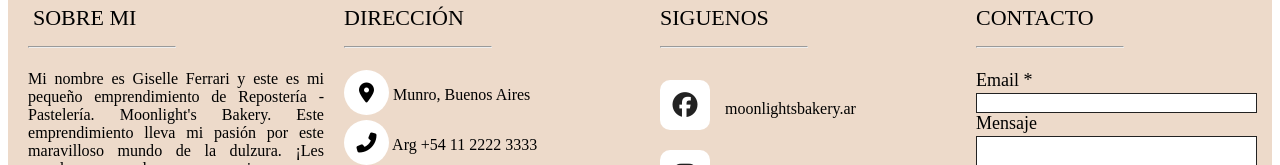
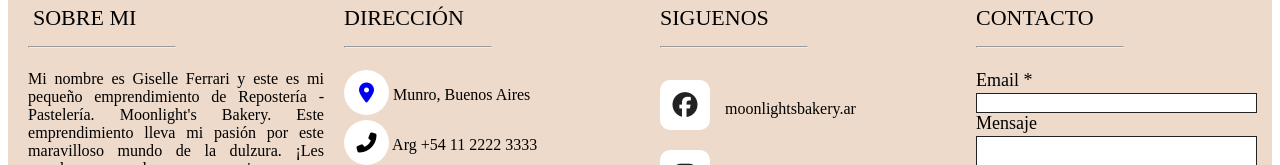
Before and after one commit to GiselleFerrari/moonlights, an Angular app: page / in a window 1280 px wide. Shown: the part 716-881 px from the top of the page. Built offline with nearby package versions, Linux system fonts and the light colour scheme; a web font is replaced by a local one.

Commit message:
Footer c/maps

```diff
--- a/src/app/components/footer/footer.component.html
+++ b/src/app/components/footer/footer.component.html
@@ -19,8 +19,8 @@
         <hr>
         <div class="content">
             <div class="palce">
-                <span class="fas fa-map-marker-alt" title="Dirección"></span>
-                <span class="text"> Munro, Buenos Aires</span>
+                <a href="https://goo.gl/maps/mKBvj2hZwEm64d1R9"><span class="fas fa-map-marker-alt" title="Dirección"></span></a>
+                <span *ngIf="mostrar" class="text"> Munro, Buenos Aires</span>
             </div>
             <div class="phone">
                 <span class="fas fa-phone-alt" title="Teléfono"></span>
--- a/src/app/components/footer/footer.component.ts
+++ b/src/app/components/footer/footer.component.ts
@@ -9,6 +9,15 @@ export class FooterComponent implements OnInit {
 
   constructor() { }
 
+  //(click)="toggleInformation()"
+
+  mostrar = true
+
+  toggleInformation () {
+    // Invertimos el estado de mostrar
+    this.mostrar = !this.mostrar;
+  }
+
   ngOnInit(): void {
   }
 
```
